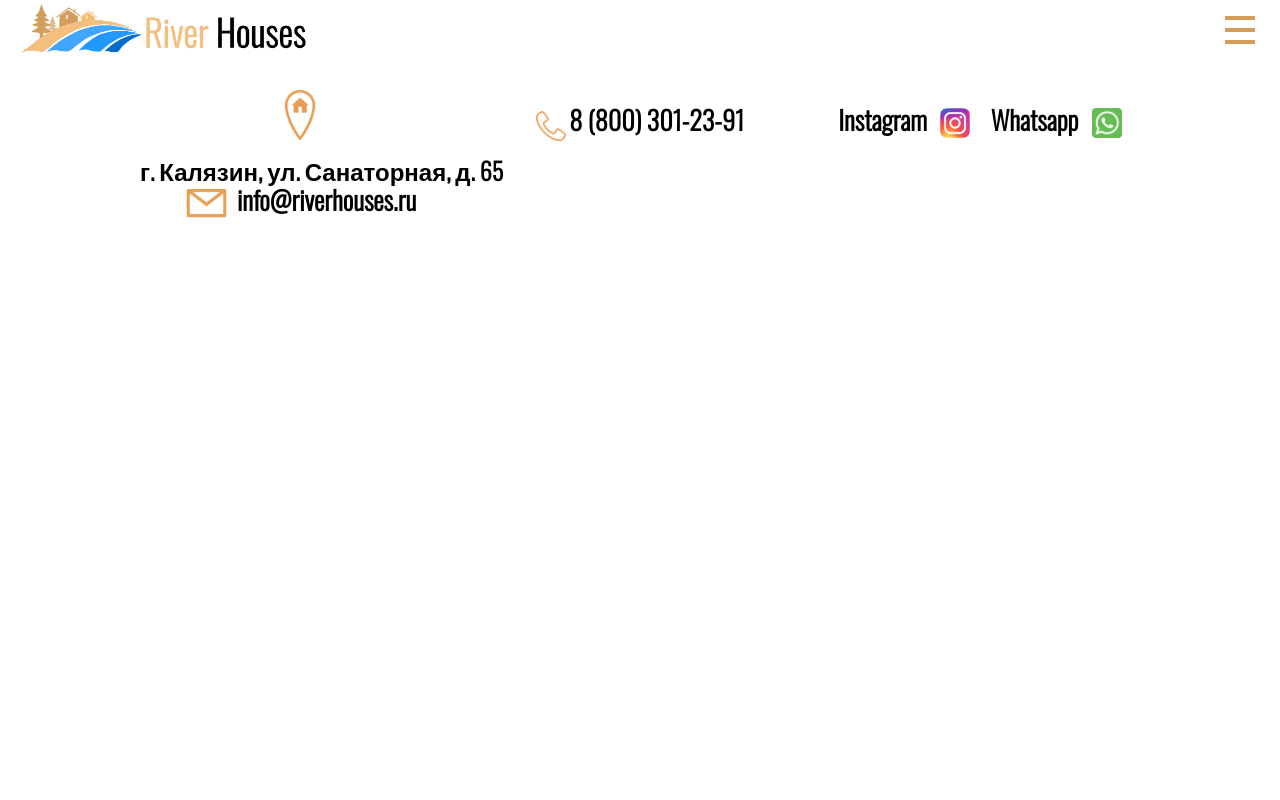
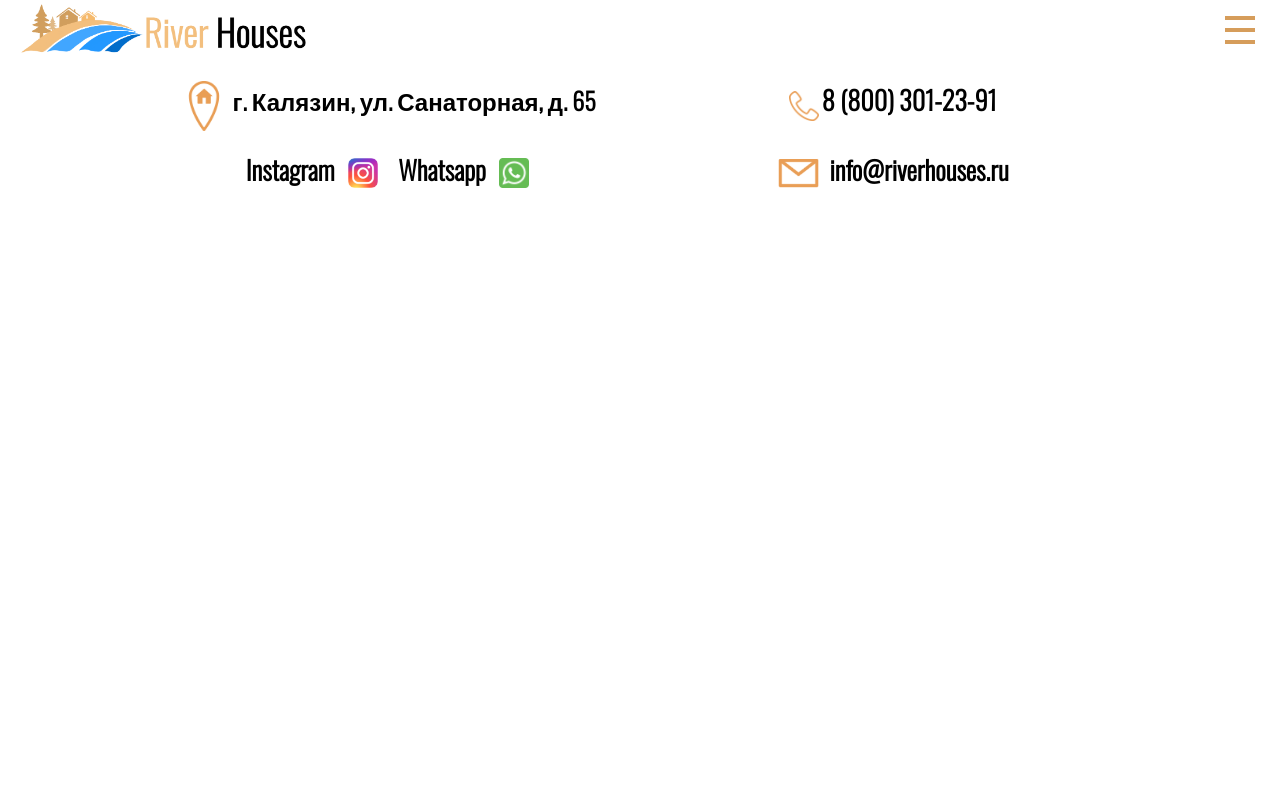
Before and after one commit to alexander193/alexander193.github.io, a plain HTML site: page contacts/index.html in a window 1280 px wide. Shown: the top 800 px of the page. Drawn offline with nearby package versions, Linux system fonts and the light colour scheme.

Commit message:
Update style.css

```diff
--- a/style.css
+++ b/style.css
@@ -172,9 +172,9 @@ a {
 
 .grid-container4 {
 	display: grid;
-	grid-template-columns: repeat(auto-fit, minmax(300px, 1fr));
-	grid-gap: 20px;
-	padding: 30px;
+	grid-template-columns: repeat(auto-fit, minmax(340px, 1fr));
+	grid-gap: 10px;
+	padding: 10px;
 	max-width: 1000px;
 	margin: 0 auto;
   }
```
